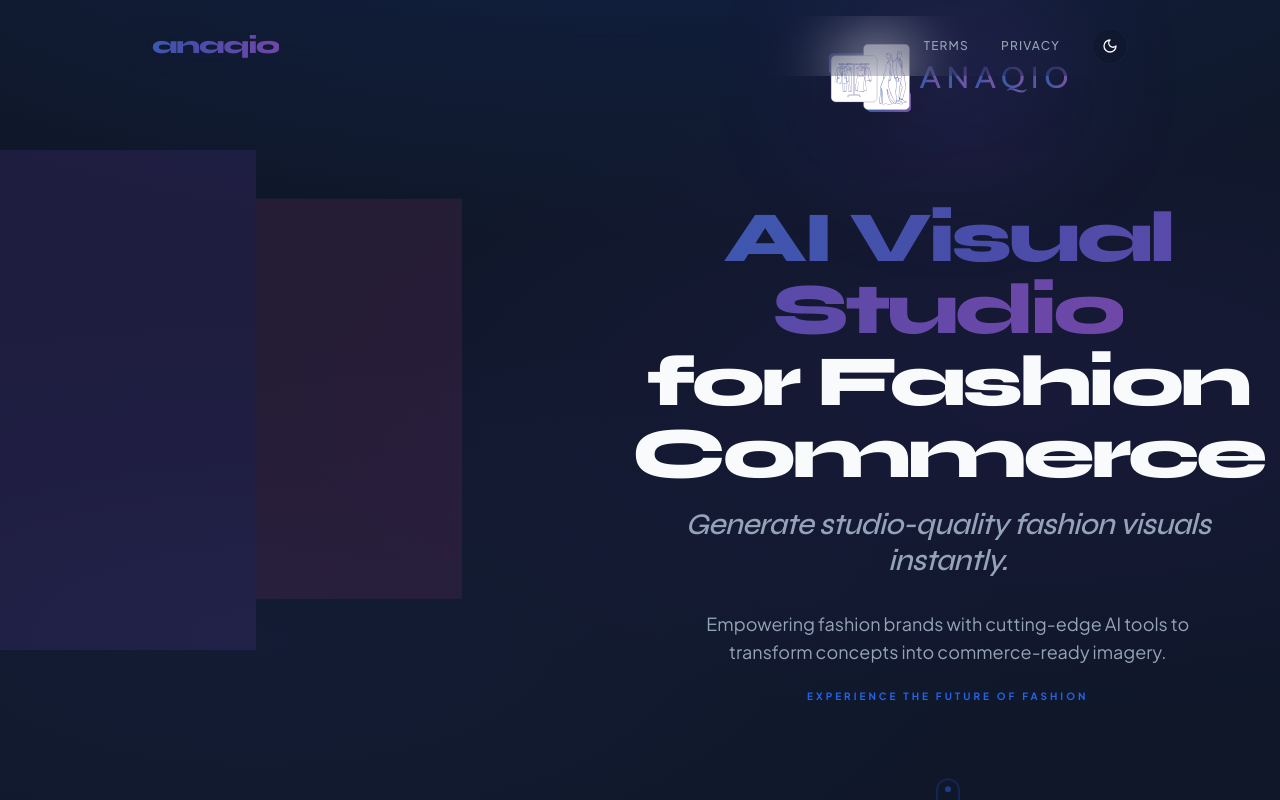
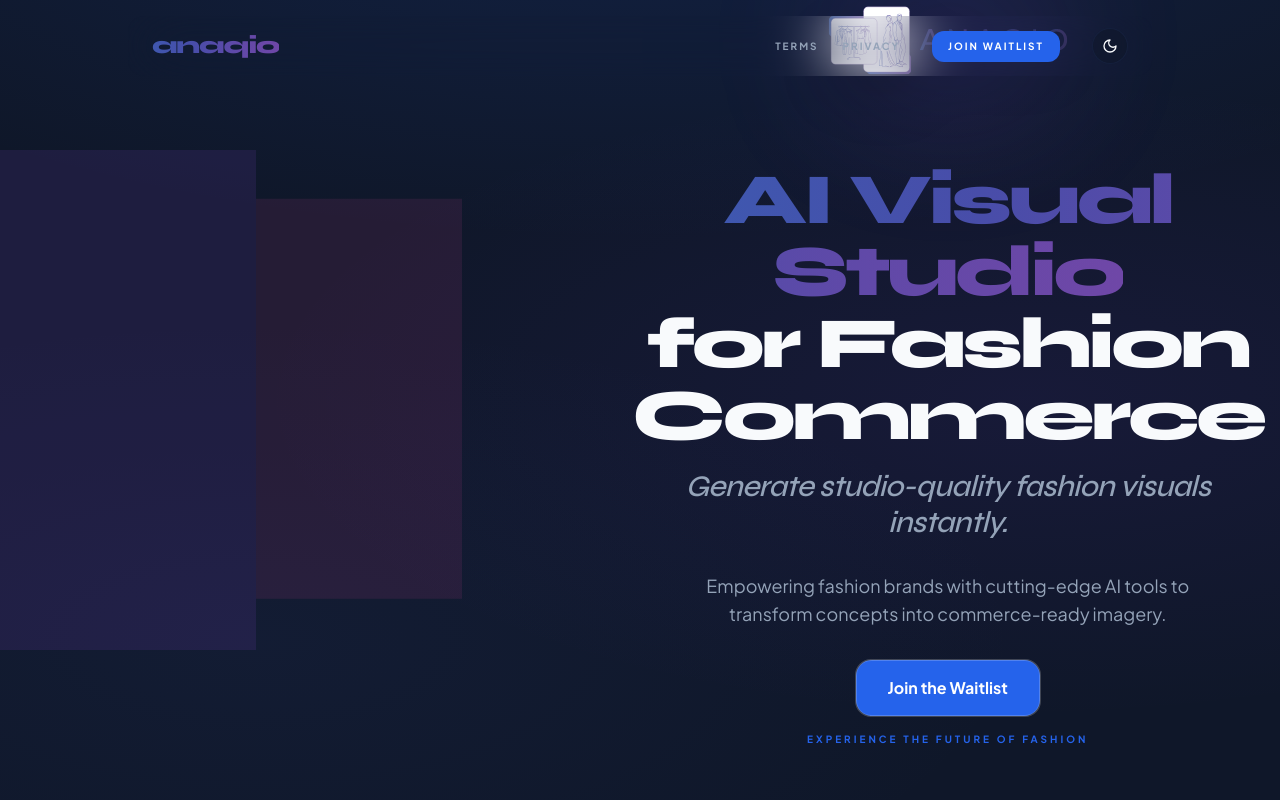
Before and after one commit to anaqio/justwaitit, a Next.js app: page / in a window 1280 px wide. Built offline with nearby package versions, Linux system fonts and the light colour scheme; no server answers.

Commit message:
refactor: add header/hero CTAs and fix glass-card styles

```diff
--- a/app/globals.css
+++ b/app/globals.css
@@ -103,6 +103,13 @@
   border: 1px solid hsla(var(--border), 0.2);
 }
 
+.glass-card {
+  background: hsla(var(--card), 0.4);
+  backdrop-filter: blur(16px);
+  -webkit-backdrop-filter: blur(16px);
+  border: 1px solid hsla(var(--border), 0.1);
+}
+
 .text-brand-gradient {
   background: linear-gradient(90deg, #3F57AF 0%, #484DA9 32%, #6049A8 67%, #6F47A7 100%);
   -webkit-background-clip: text;
--- a/components/layout/Header.tsx
+++ b/components/layout/Header.tsx
@@ -21,18 +21,27 @@ export function Header() {
         </Link>
 
         <div className="flex items-center gap-8">
+          <div className="hidden sm:flex items-center gap-6">
             <Link
               href="/terms"
-            className="text-xs font-medium text-muted-foreground hover:text-foreground transition-colors duration-200 uppercase tracking-widest"
+              className="text-[10px] font-bold text-muted-foreground hover:text-foreground transition-colors duration-200 uppercase tracking-[0.2em]"
             >
               Terms
             </Link>
             <Link
               href="/privacy"
-            className="text-xs font-medium text-muted-foreground hover:text-foreground transition-colors duration-200 uppercase tracking-widest"
+              className="text-[10px] font-bold text-muted-foreground hover:text-foreground transition-colors duration-200 uppercase tracking-[0.2em]"
             >
               Privacy
             </Link>
+          </div>
+
+          <button
+            onClick={() => document.getElementById('waitlist')?.scrollIntoView({ behavior: 'smooth' })}
+            className="text-[10px] font-bold bg-aq-blue text-white px-4 py-2 rounded-lg uppercase tracking-[0.2em] hover:bg-aq-blue/90 transition-colors"
+          >
+            Join Waitlist
+          </button>
           <ThemeSwitcher />
         </div>
       </nav>
--- a/components/sections/HeroSection.tsx
+++ b/components/sections/HeroSection.tsx
@@ -78,9 +78,19 @@ export function HeroSection() {
           className="text-base sm:text-lg text-muted-foreground max-w-lg leading-relaxed font-body"
         >
           Empowering fashion brands with cutting-edge AI tools to transform concepts into commerce-ready imagery.
-          <br />
-          <span className="text-aq-blue font-bold mt-4 inline-block uppercase tracking-[0.3em] text-[10px]">Experience the future of fashion</span>
         </motion.p>
+
+        {/* CTA */}
+        <motion.div variants={fadeUpVariants} className="flex flex-col items-center gap-4">
+          <button
+            onClick={() => document.getElementById('waitlist')?.scrollIntoView({ behavior: 'smooth' })}
+            className="group relative px-8 py-4 bg-aq-blue text-white rounded-2xl font-bold transition-all hover:scale-105 hover:shadow-[0_0_40px_rgba(37,99,235,0.3)]"
+          >
+            Join the Waitlist
+            <span className="absolute -top-px -left-px -right-px -bottom-px rounded-2xl border-2 border-white/20 pointer-events-none" />
+          </button>
+          <span className="text-aq-blue font-bold uppercase tracking-[0.3em] text-[10px]">Experience the future of fashion</span>
+        </motion.div>
 
         {/* Scroll indicator */}
         <motion.div
```
Lines whose indentation alone changed are shown as unchanged.
